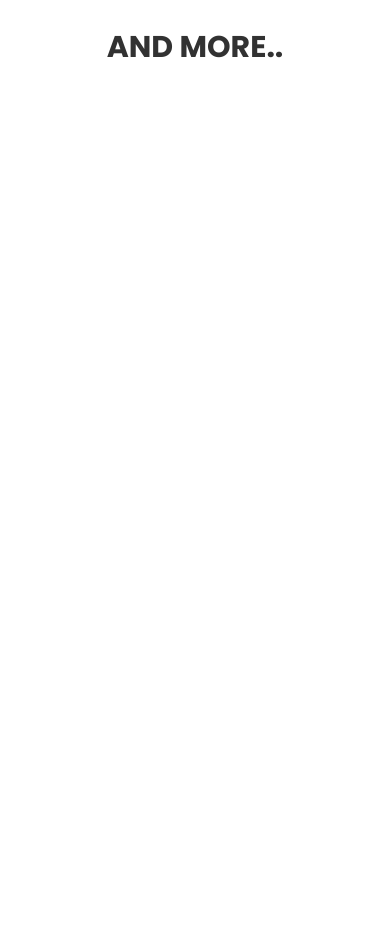
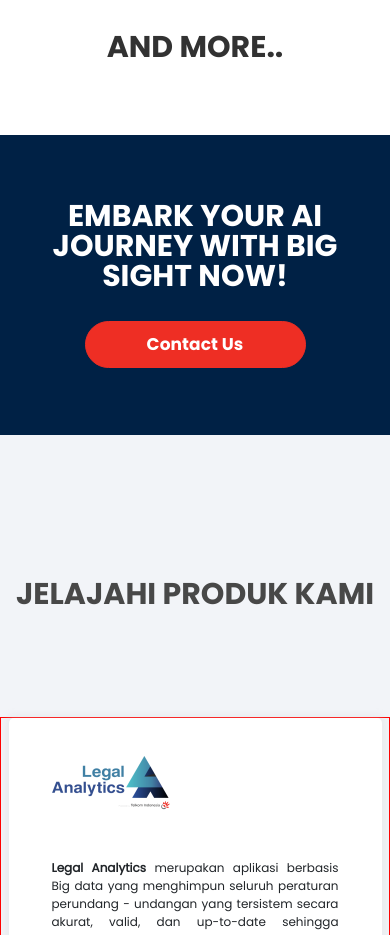
Before and after one commit to zulkarnaenfhr/big-sight-nextJs, a Next.js app: page / in a window 390 px wide. Shown: the part 7840-8775 px from the top of the page. Before the commit the page ends 7975 px from the top, so only its background shows below. Built offline with nearby package versions, Linux system fonts and the light colour scheme.

Commit message:
landing page section 8 done

```diff
--- /dev/null
+++ b/containers/LandingPage/LandingPage-Section8/LandingPage-Section8.module.css
@@ -0,0 +1,176 @@
+#LandingPage-Section8 {
+    width: 100vw;
+    height: 373px;
+    background: #002145;
+    position: relative;
+}
+
+.LandingPage-Section8-Text-Container {
+    margin-left: 90px;
+    padding-top: 114px;
+    position: absolute;
+}
+
+.LandingPage-Section8-Title {
+    width: 501px;
+    height: 70px;
+    font-family: poppins-700;
+    font-size: 35px;
+    line-height: 100%;
+    text-transform: uppercase;
+    color: #ffffff;
+}
+
+.LandingPage-Section8-Button {
+    width: 321px;
+    height: 47px;
+    left: 0px;
+    top: 10px;
+    background: #ee2e24;
+    border-radius: 65px;
+    border: 1px solid #ee2e24;
+    font-family: poppins-700;
+    font-size: 17px;
+    line-height: 140%;
+    letter-spacing: 0.005em;
+    color: #ffffff;
+    margin-top: 56px;
+    transition: all 0.4s ease-in-out;
+}
+
+.LandingPage-Section8-Button:hover {
+    color: white;
+    border: 1px solid white;
+    background-color: transparent;
+}
+
+.LandingPage-Section8-Background1-Container {
+    position: absolute;
+    width: 794.42px;
+    bottom: 0;
+    right: 0;
+}
+
+.LandingPage-Section8-Background1-Container-Wrapper {
+    position: relative;
+    top: 5px;
+}
+
+.LandingPage-Section8-Background2-Container {
+    width: 794.42px;
+    display: flex;
+    justify-content: center;
+    position: absolute;
+    top: 10;
+    right: 0;
+}
+
+.LandingPage-Section8-Background2-Container-Wrapper {
+    width: 238.24px;
+    height: 381.62px;
+    margin-top: 21px;
+    margin-left: 52px;
+}
+
+@media screen and (max-width: 1440px) {
+    .LandingPage-Section8-Title {
+        left: 90px;
+    }
+    .LandingPage-Section8-Background1-Container {
+        width: calc(0.9 * 794.42px);
+    }
+    .LandingPage-Section8-Background2-Container {
+        width: calc(0.9 * 794.42px);
+        /* border: 1px solid blue; */
+    }
+    .LandingPage-Section8-Background2-Container-Wrapper {
+        width: calc(0.9 * 238.24px);
+        height: calc(0.9 * 381.62px);
+        margin-top: 57px;
+        margin-left: 49px;
+    }
+}
+
+@media screen and (max-width: 1150px) {
+    .LandingPage-Section8-Title {
+        font-size: 36px;
+    }
+    .LandingPage-Section8-Background1-Container {
+        width: calc(0.8 * 794.42px);
+    }
+    .LandingPage-Section8-Background2-Container {
+        width: calc(0.8 * 794.42px);
+        /* border: 1px solid blue; */
+    }
+    .LandingPage-Section8-Background2-Container-Wrapper {
+        width: calc(0.8 * 238.24px);
+        height: calc(0.8 * 381.62px);
+        margin-top: 92px;
+        margin-left: 44px;
+    }
+}
+
+@media screen and (max-width: 992px) {
+    .LandingPage-Section8-Background1-Container {
+        width: calc(0.7 * 794.42px);
+    }
+    .LandingPage-Section8-Background2-Container {
+        width: calc(0.7 * 794.42px);
+        /* border: 1px solid blue; */
+    }
+    .LandingPage-Section8-Background2-Container-Wrapper {
+        width: calc(0.7 * 238.24px);
+        height: calc(0.7 * 381.62px);
+        margin-top: 128px;
+        margin-left: 38px;
+    }
+    .LandingPage-Section8-Title {
+        left: 50px;
+    }
+    .LandingPage-Section8-Button {
+        width: 221px;
+    }
+}
+
+@media screen and (max-width: 768px) {
+    #LandingPage-Section8 {
+        height: 300px;
+    }
+    .LandingPage-Section8-Background-Container {
+        display: none;
+    }
+    .LandingPage-Section8-Text-Container {
+        width: 100vw;
+        height: 100%;
+        margin-left: 0px;
+        padding-top: 0px;
+        display: flex;
+        align-items: center;
+    }
+    .LandingPage-Section8-Title {
+        text-align: center;
+        font-size: 30px;
+        padding-left: 5%;
+        padding-right: 5%;
+        width: 100vw;
+        height: 100%;
+    }
+    .LandingPage-Section8-Button-Container {
+        width: 100vw;
+        display: flex;
+        position: relative;
+        top: 0px;
+        left: 0px;
+        justify-content: center;
+        flex: auto;
+        align-items: center;
+        text-decoration: none;
+        margin-top: 30px;
+    }
+    .LandingPage-Section8-Button {
+        position: relative;
+        left: 0px;
+        top: 0px;
+        margin-top: 0px;
+    }
+}
--- /dev/null
+++ b/containers/LandingPage/LandingPage-Section8/LandingPage-Section8.tsx
@@ -0,0 +1,29 @@
+import Image from "next/image";
+import styles from "./LandingPage-Section8.module.css";
+
+export default function LandingPageSection8() {
+    return (
+        <div id={styles["LandingPage-Section8"]}>
+            <div className={styles["LandingPage-Section8-Text-Container"]}>
+                <div>
+                    <h1 className={styles["LandingPage-Section8-Title"]}>Embark Your AI Journey with BIG SIGHT Now!</h1>
+                    <div className={styles["LandingPage-Section8-Button-Container"]}>
+                        <button className={styles["LandingPage-Section8-Button"]}>Contact Us</button>
+                    </div>
+                </div>
+            </div>
+            <div className={styles["LandingPage-Section8-Background-Container"]}>
+                <div className={styles["LandingPage-Section8-Background1-Container"]}>
+                    <div className={styles["LandingPage-Section8-Background1-Container-Wrapper"]}>
+                        <Image src={require("../../../src/Big-Sight/LandingPage/Section8-Background.png")} />
+                    </div>
+                </div>
+                <div className={styles["LandingPage-Section8-Background2-Container"]}>
+                    <div className={styles["LandingPage-Section8-Background2-Container-Wrapper"]}>
+                        <Image src={require("../../../src/Big-Sight/LandingPage/Section8-Background2.png")} />
+                    </div>
+                </div>
+            </div>
+        </div>
+    );
+}
--- a/pages/index.tsx
+++ b/pages/index.tsx
@@ -7,6 +7,7 @@ import LandingPageSection4 from "../containers/LandingPage/LandingPage-Section4/
 import LandingPageSection5 from "../containers/LandingPage/LandingPage-Section5/LandingPage-Section5";
 import LandingPageSection6 from "../containers/LandingPage/LandingPage-Section6/LandingPage-Section6";
 import LandingPageSection7 from "../containers/LandingPage/LandingPage-Section7/LandingPage-Section7";
+import LandingPageSection8 from "../containers/LandingPage/LandingPage-Section8/LandingPage-Section8";
 import BigSightNavbar from "../containers/Navbar/BigSightNavbar";
 import styles from "./LandingPage.module.css";
 
@@ -30,6 +31,8 @@ const Home: NextPage = () => {
                 <LandingPageSection5 />
                 <LandingPageSection6 />
                 <LandingPageSection7 />
+                <LandingPageSection8 />
+                <LandingPageSection5 />
             </div>
         </div>
     );
```
Also changed, not shown: src/Big-Sight/LandingPage/Section8-Background.png (added), src/Big-Sight/LandingPage/Section8-Background2.png (added).
